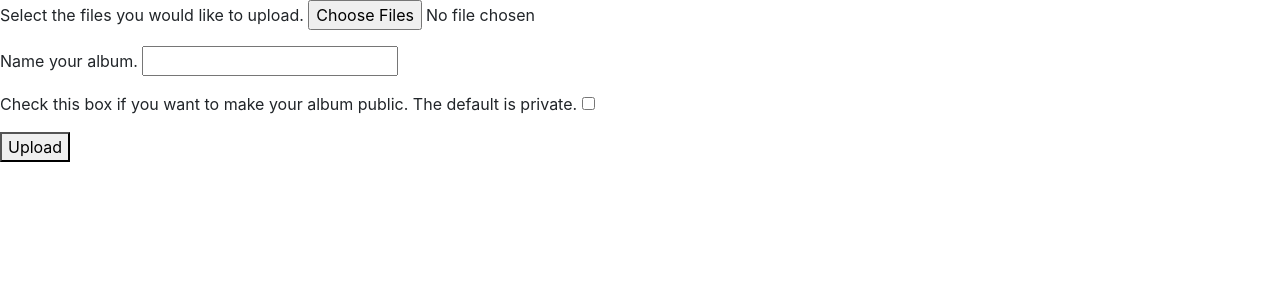
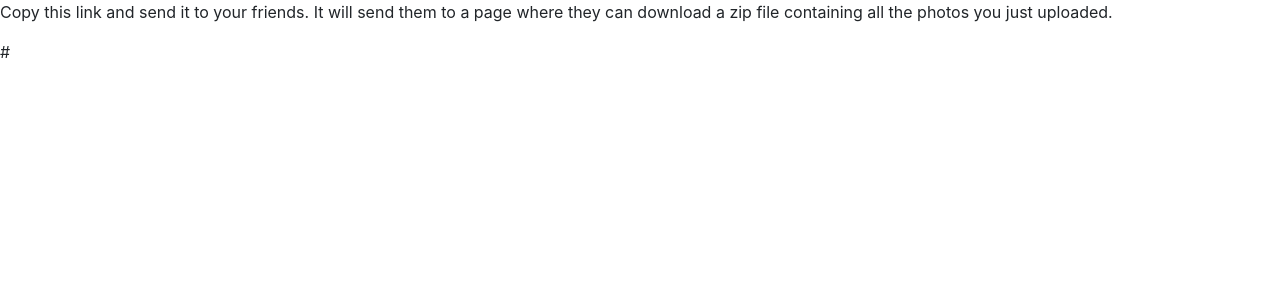
Before and after one commit to fernandogmo/chickenpix, a Django app: template templates/photos.html in a window 1280 px wide. Shown: the part 56-356 px from the top of the page. Run offline with Django 3.2, Linux system fonts and the light colour scheme; the template is opened without the code that fills it: most values are stand-ins (such as "Sample title", 1, 10 or a date in 2020); some libraries are stand-ins or nearby versions.

Commit message:
Switch names of upload and photos pages/routes

```diff
--- a/templates/nav.html
+++ b/templates/nav.html
@@ -29,7 +29,7 @@
             <a class="nav-link" href="{% url 'logout' %}">Logout</a>
 	  </li>
 	  <li class="nav-item">
-            <a class="nav-link" href="{% url 'photos' %}">Photos</a>
+            <a class="nav-link" href="{% url 'upload' %}">Upload</a>
           </li>
 	{% else %}
 	{% endif %}
--- a/templates/photos.html
+++ b/templates/photos.html
@@ -1,21 +1,9 @@
-<!-- templates/photos.html -->
+<!-- templates/upload.html -->
 {% extends 'base.html' %}
 
-{% block title %}Photos · {{ block.super }}{% endblock %}
+{% block title %}Upload · {{ block.super }}{% endblock %}
 
 {% block content %}
-<!-- "multipart/form-data" is necessary for the actual images to be uploaded, not just the file names -->
-  <form method="post" action="/upload/", enctype="multipart/form-data">
-    {% csrf_token %}
-    <p>Select the files you would like to upload.
-    <input type="file" name="album" multiple="">
-    </p>
-    <p>Name your album.
-    <input type="text" name="title">
-    </p>
-    <p>Check this box if you want to make your album public. The default is private.
-    <input type="checkbox" name="is_private">
-    </p>
-    <button type="submit">Upload</button>
-  </form>
+  <p>Copy this link and send it to your friends. It will send them to a page where they can download a zip file containing all the photos you just uploaded.</p>
+  <p>{{ link.url }}</p>
 {% endblock %}
```
Also changed, not shown: templates/upload.html (+16 -6 lines).
